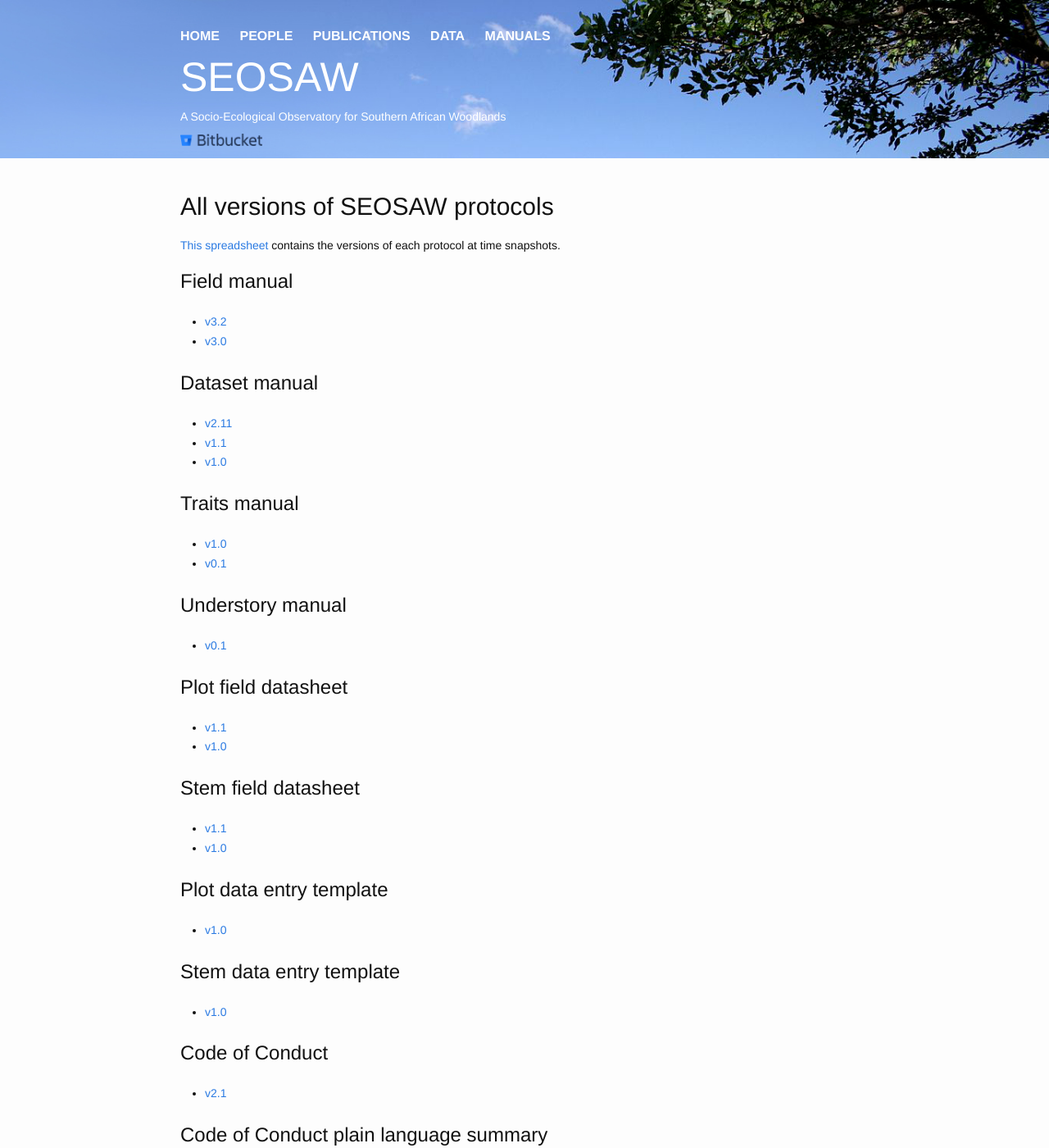
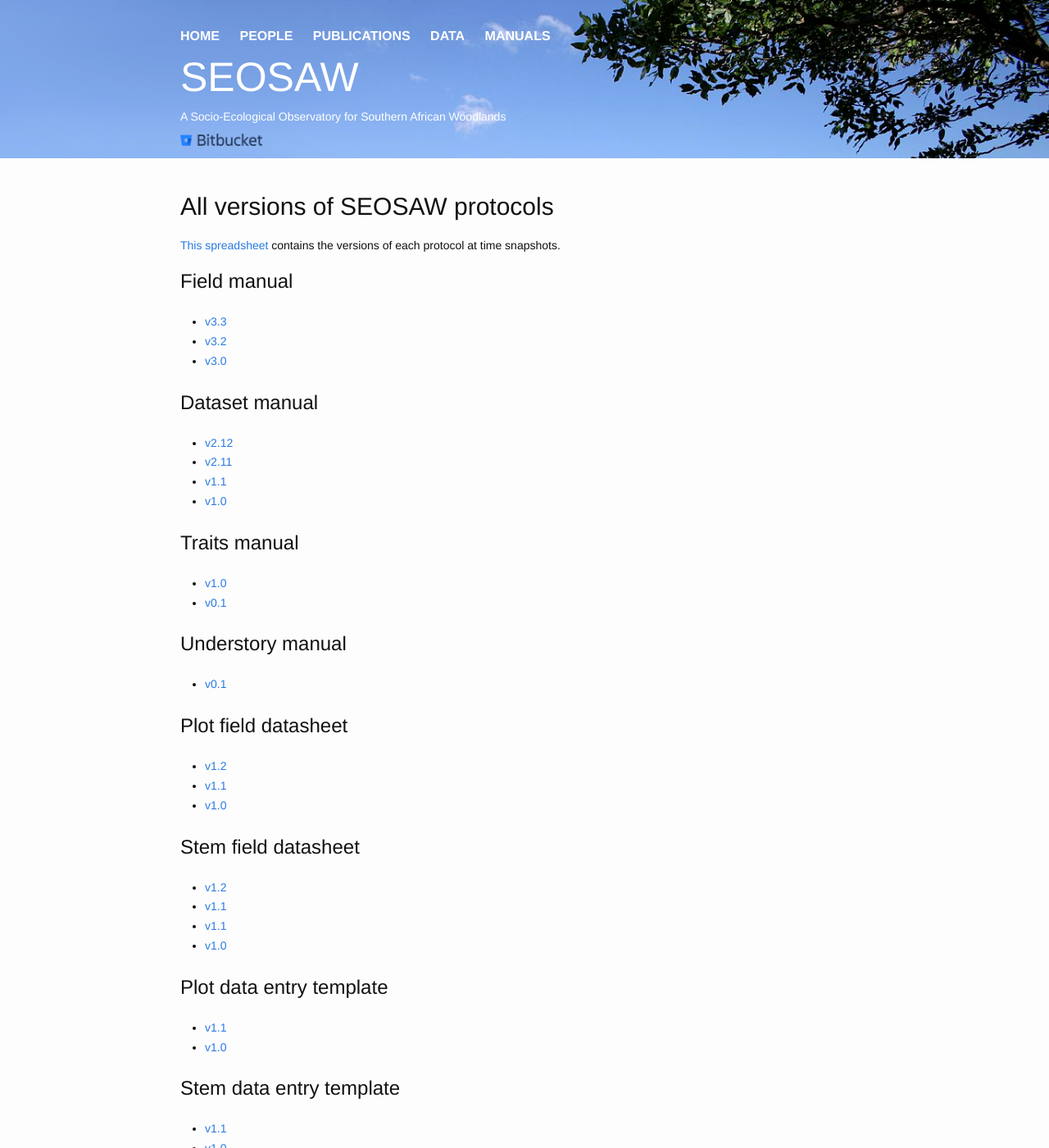
Before and after one commit to seosaw/seosaw.github.io, a Jekyll site: the page built from manual_versions.md, in a window 1280 px wide and 1400 px high. Shown: the whole window at 82% size. Built offline with Jekyll 4.4.1, drawn with Linux system fonts in a browser that asks for light colours; nearby versions of some CDN libraries; our own code applies the rules of GitHub Pages for plain Markdown files.

Commit message:
Updated manual versions

```diff
--- a/manual_versions.md
+++ b/manual_versions.md
@@ -8,11 +8,13 @@ layout: default
 
 ## Field manual
 
+* [v3.3](https://bitbucket.org/miombo/seosaw/raw/master/doc/manuals/field_manual/versions/seosaw_field_manual_v3.3.pdf)
 * [v3.2](https://bitbucket.org/miombo/seosaw/raw/master/doc/manuals/field_manual/versions/seosaw_field_manual_v3.2_2020.pdf)
 * [v3.0](https://bitbucket.org/miombo/seosaw/raw/master/doc/manuals/field_manual/versions/seosaw_field_manual_v3.0_2018.pdf)
 
 ## Dataset manual
 
+* [v2.12](https://bitbucket.org/miombo/seosaw/raw/master/doc/manuals/dataset_manual/versions/seosaw_dataset_manual_v2.12.pdf)
 * [v2.11](https://bitbucket.org/miombo/seosaw/raw/master/doc/manuals/dataset_manual/versions/seosaw_dataset_manual_v2.11.pdf)
 * [v1.1](https://bitbucket.org/miombo/seosaw/raw/master/doc/manuals/dataset_manual/versions/seosaw_dataset_manual_v1.1.pdf)
 * [v1.0](https://bitbucket.org/miombo/seosaw/raw/master/doc/manuals/dataset_manual/versions/seosaw_dataset_manual_v1.0.pdf)
@@ -28,21 +30,26 @@ layout: default
 
 ## Plot field datasheet
 
+* [v1.2](https://bitbucket.org/miombo/seosaw/raw/master/doc/forms/field_sheets/versions/plot/blank_plot_v1.2.pdf)
 * [v1.1](https://bitbucket.org/miombo/seosaw/raw/master/doc/forms/field_sheets/versions/plot/blank_plot_v1.1.pdf)
 * [v1.0](https://bitbucket.org/miombo/seosaw/raw/master/doc/forms/field_sheets/versions/plot/blank_plot_v1.0.pdf)
 
 ## Stem field datasheet
 
+* [v1.2](https://bitbucket.org/miombo/seosaw/raw/master/doc/forms/field_sheets/versions/stem/blank_stem_v1.2.pdf)
+* [v1.1](https://bitbucket.org/miombo/seosaw/raw/master/doc/forms/field_sheets/versions/stem/blank_stem_v1.1.pdf)
 * [v1.1](https://bitbucket.org/miombo/seosaw/raw/master/doc/forms/field_sheets/versions/stem/blank_stem_v1.1.pdf)
 * [v1.0](https://bitbucket.org/miombo/seosaw/raw/master/doc/forms/field_sheets/versions/stem/blank_stem_v1.0.pdf)
 
 
 ## Plot data entry template
 
+* [v1.1](https://bitbucket.org/miombo/seosaw/raw/master/doc/forms/data_templates/versions/plot/plot_data_template_v1.1.csv)
 * [v1.0](https://bitbucket.org/miombo/seosaw/raw/master/doc/forms/data_templates/versions/plot/plot_data_template_v1.0.csv)
 
 ## Stem data entry template
 
+* [v1.1](https://bitbucket.org/miombo/seosaw/raw/master/doc/forms/data_templates/versions/stem/stem_data_template_v1.1.csv)
 * [v1.0](https://bitbucket.org/miombo/seosaw/raw/master/doc/forms/data_templates/versions/stem/stem_data_template_v1.0.csv)
 
 ## Code of Conduct
```
Also changed, not shown: 1 other file.
